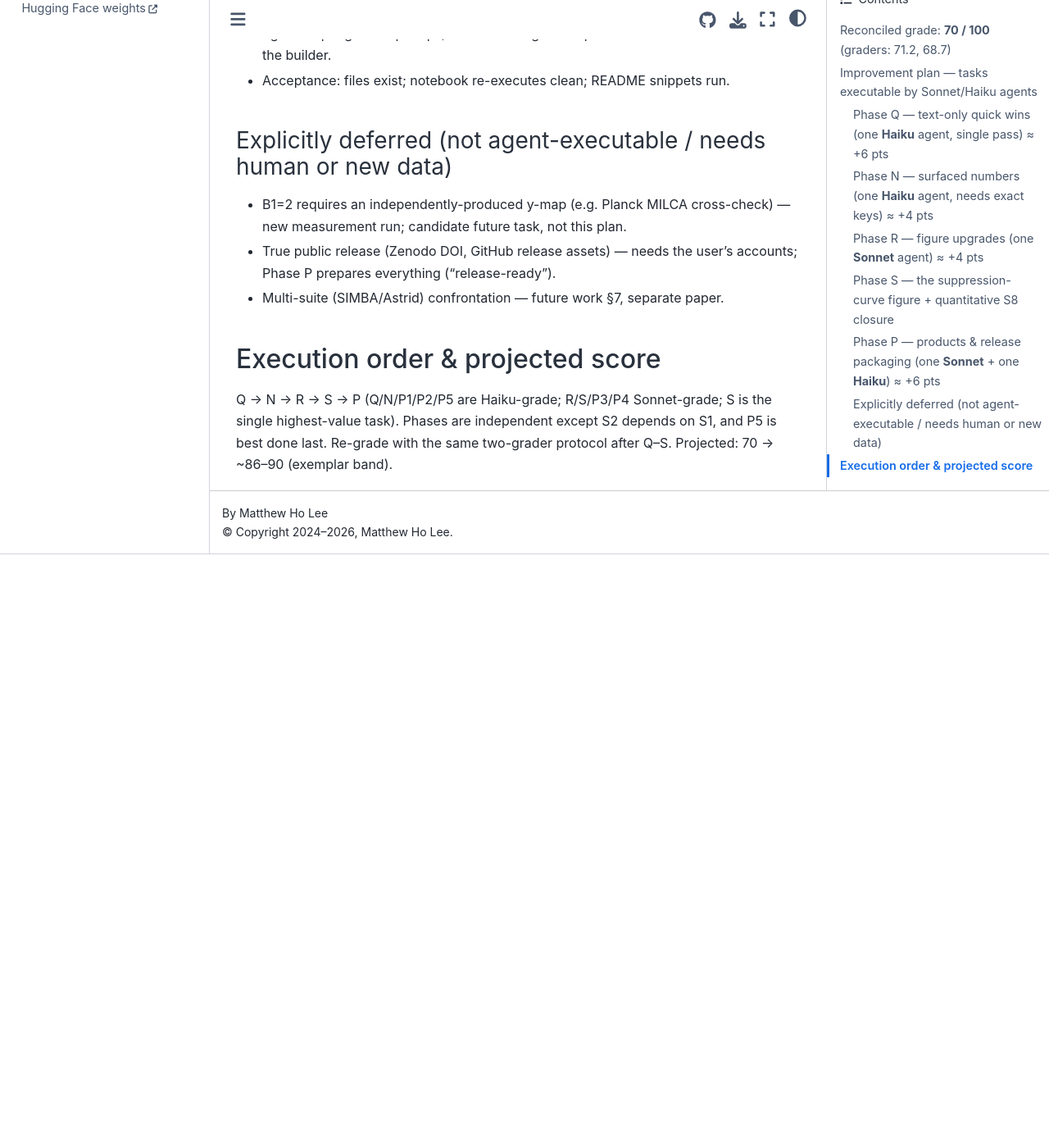
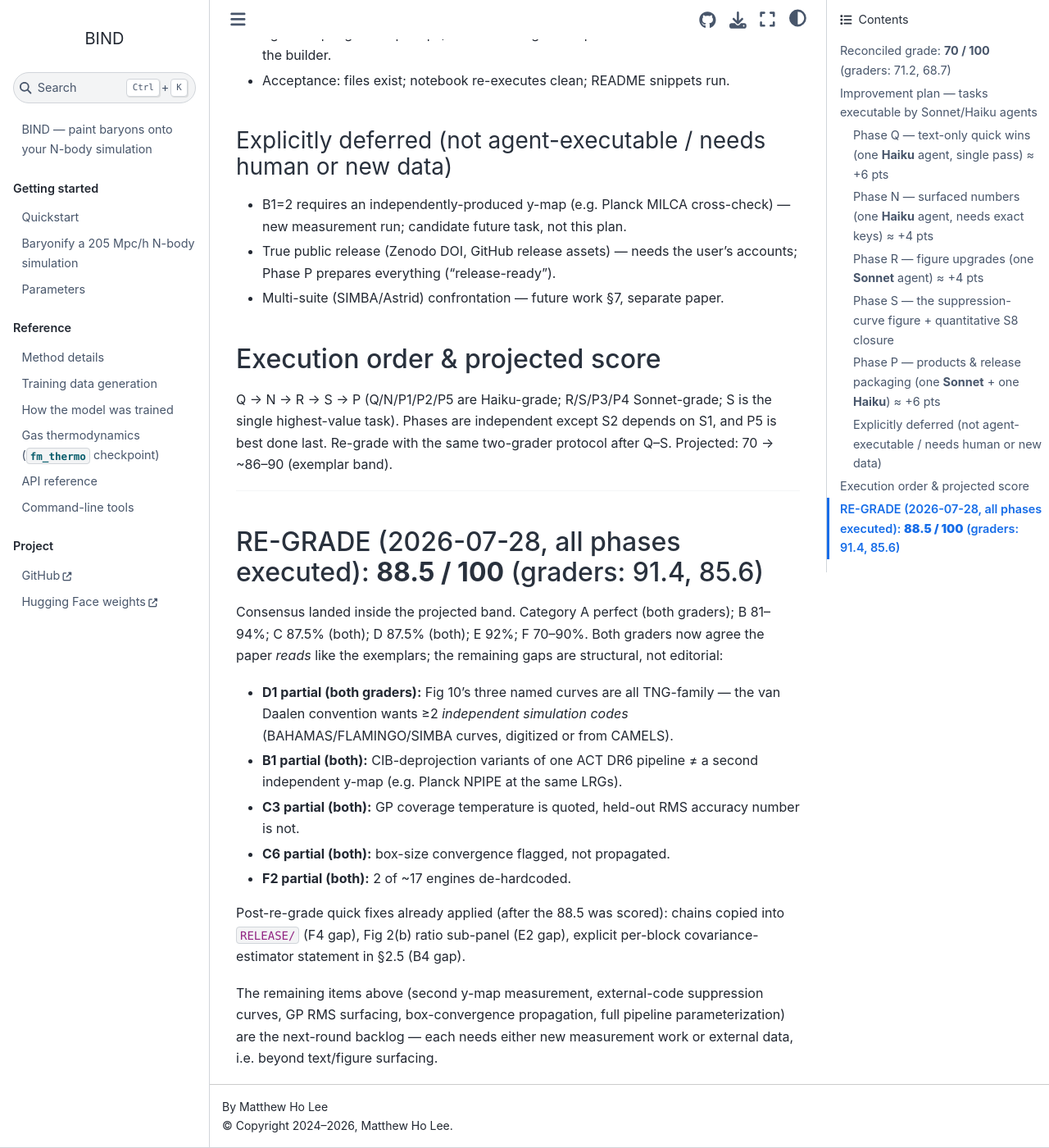
Before and after one commit to Maxelee/BIND, a Sphinx documentation site: the page built from docs/paper_improvement_plan.md, in a window 1280 px wide and 1400 px high, scrolled down 4593 px. Shown: the whole window at 82% size. Built offline with Sphinx 7.4.7 and the Sphinx Book theme 1.1.4, drawn with Linux system fonts in a browser that asks for light colours; before the commit the page ends 5269 px from its top, so only the background shows below that.

Commit message:
paper: post-regrade fixes (Fig 2b ratio panel, per-block covariance statement, chains into RELEASE) + re-grade 88.5/100 recorded
Co-Authored-By: Claude Fable 5 <noreply@anthropic.com>

```diff
--- a/docs/paper_improvement_plan.md
+++ b/docs/paper_improvement_plan.md
@@ -167,3 +167,31 @@ Q → N → R → S → P (Q/N/P1/P2/P5 are Haiku-grade; R/S/P3/P4 Sonnet-grade;
 S is the single highest-value task). Phases are independent except S2
 depends on S1, and P5 is best done last. Re-grade with the same two-grader
 protocol after Q–S. Projected: 70 → ~86–90 (exemplar band).
+
+---
+
+## RE-GRADE (2026-07-28, all phases executed): **88.5 / 100** (graders: 91.4, 85.6)
+
+Consensus landed inside the projected band. Category A perfect (both
+graders); B 81–94%; C 87.5% (both); D 87.5% (both); E 92%; F 70–90%.
+Both graders now agree the paper *reads* like the exemplars; the remaining
+gaps are structural, not editorial:
+
+- **D1 partial (both graders):** Fig 10's three named curves are all
+  TNG-family — the van Daalen convention wants ≥2 *independent simulation
+  codes* (BAHAMAS/FLAMINGO/SIMBA curves, digitized or from CAMELS).
+- **B1 partial (both):** CIB-deprojection variants of one ACT DR6 pipeline
+  ≠ a second independent y-map (e.g. Planck NPIPE at the same LRGs).
+- **C3 partial (both):** GP coverage temperature is quoted, held-out RMS
+  accuracy number is not.
+- **C6 partial (both):** box-size convergence flagged, not propagated.
+- **F2 partial (both):** 2 of ~17 engines de-hardcoded.
+
+Post-re-grade quick fixes already applied (after the 88.5 was scored):
+chains copied into `RELEASE/` (F4 gap), Fig 2(b) ratio sub-panel (E2 gap),
+explicit per-block covariance-estimator statement in §2.5 (B4 gap).
+
+The remaining items above (second y-map measurement, external-code
+suppression curves, GP RMS surfacing, box-convergence propagation, full
+pipeline parameterization) are the next-round backlog — each needs either
+new measurement work or external data, i.e. beyond text/figure surfacing.
```
Also changed, not shown: docs/WORKLOG.md (+23 -0 lines), 2 other files.
